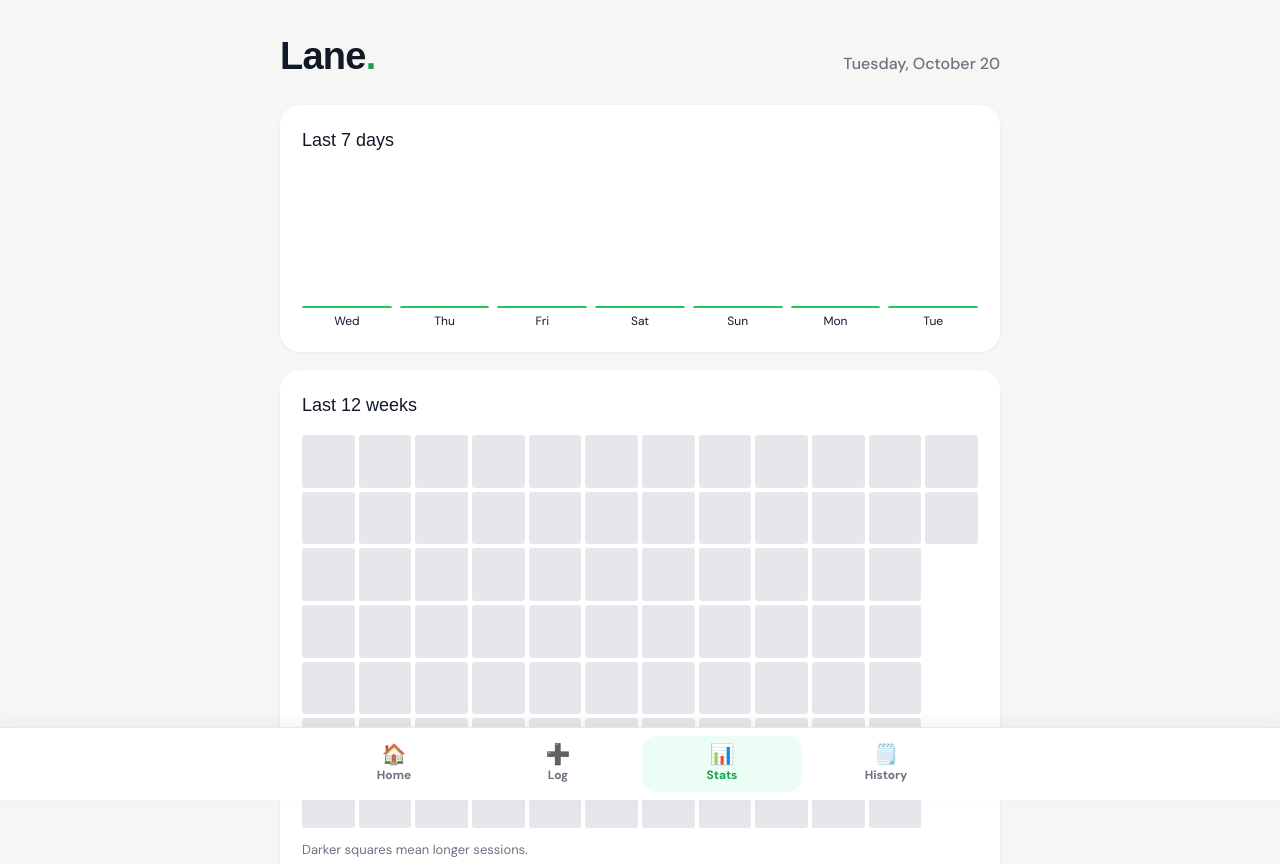
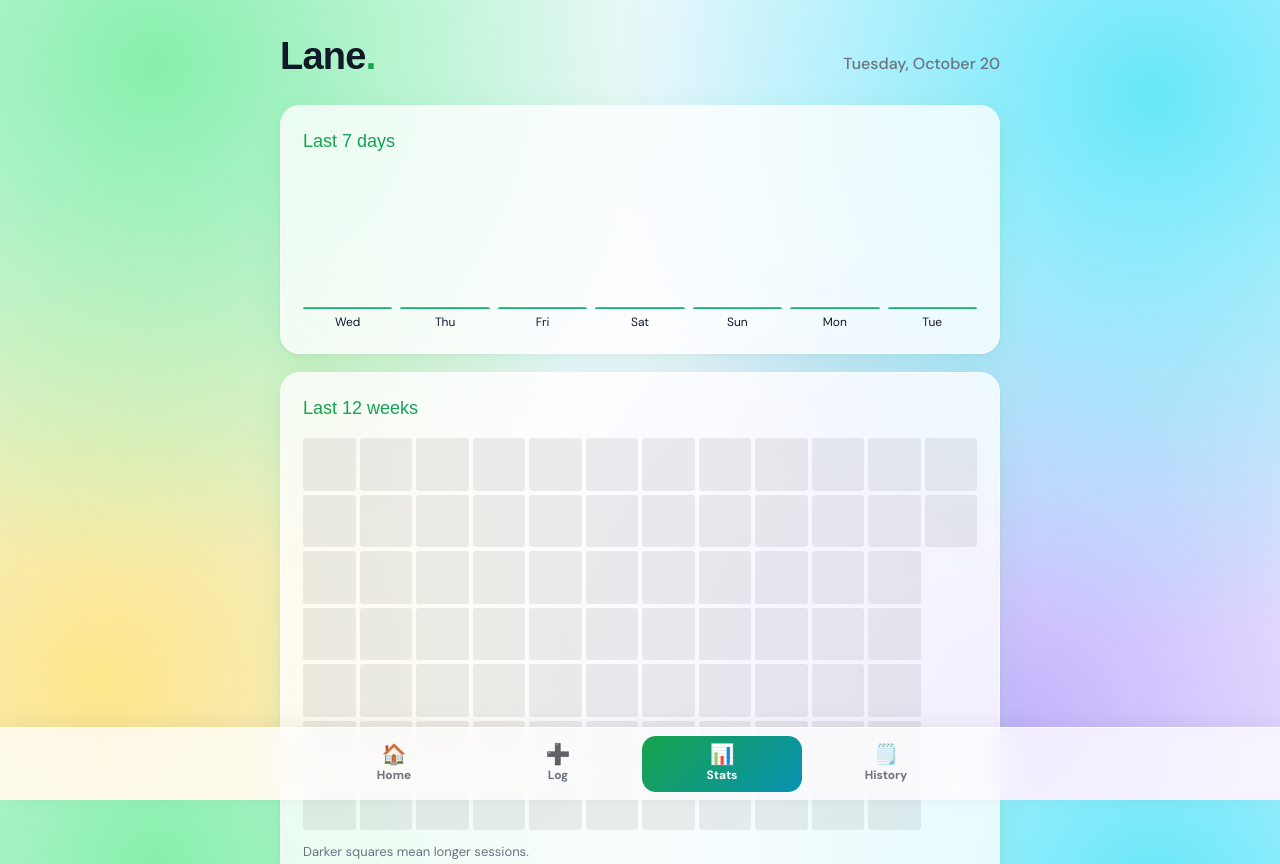
Before and after one commit to shanmugapriyasenthil004-afk/AADD_fitness_tracker_website, a website: page stats.html in a window 1280 px wide. Shown: the top 864 px of the page. Drawn offline with Linux system fonts and the light colour scheme; a web font is replaced by a local one.

Commit message:
Add files via upload

```diff
--- a/nav.css
+++ b/nav.css
@@ -9,7 +9,7 @@ body{padding-bottom:calc(84px + env(safe-area-inset-bottom))}
   position:fixed;left:0;right:0;bottom:0;z-index:20;
   display:flex;justify-content:center;gap:4px;
   padding:8px 12px calc(8px + env(safe-area-inset-bottom));
-  background:#fff;border-top:1px solid #e5e7eb;box-shadow:0 -4px 16px rgba(0,0,0,.05);
+  background:rgba(255,255,255,.75);backdrop-filter:blur(16px);-webkit-backdrop-filter:blur(16px);border-top:1px solid rgba(255,255,255,.8);box-shadow:0 -4px 20px rgba(0,0,0,.06);
 }
 .tabs a{
   flex:1;max-width:160px;display:flex;flex-direction:column;align-items:center;gap:2px;
@@ -17,15 +17,15 @@ body{padding-bottom:calc(84px + env(safe-area-inset-bottom))}
   color:#6b7280;font-size:12px;font-weight:700;transition:.15s;
 }
 .tabs a .ic{font-size:20px;line-height:1}
-.tabs a:hover{background:#f3f4f6}
-.tabs a.active{color:#16a34a;background:#ecfdf5}
+.tabs a:hover{background:rgba(255,255,255,.7)}
+.tabs a.active{color:#fff;background:linear-gradient(135deg,#16a34a,#0891b2)}
 
 /* charts / list */
 .bars{display:flex;align-items:flex-end;gap:8px;height:160px}
 .bar-col{flex:1;display:flex;flex-direction:column;align-items:center;justify-content:flex-end;height:100%;font-size:12px;gap:4px}
-.bar-col i{display:block;width:100%;background:#22c55e;border-radius:6px 6px 0 0;min-height:2px}
+.bar-col i{display:block;width:100%;background:linear-gradient(180deg,#22d3ee,#16a34a);border-radius:6px 6px 0 0;min-height:2px}
 .heat{display:grid;grid-template-rows:repeat(7,1fr);grid-auto-flow:column;gap:4px}
-.heat .cell{aspect-ratio:1;border-radius:3px;background:#e5e7eb}
+.heat .cell{aspect-ratio:1;border-radius:3px;background:rgba(0,0,0,.07)}
 .heat .l1{background:#bbf7d0}.heat .l2{background:#4ade80}.heat .l3{background:#16a34a}.heat .l4{background:#14532d}
 .list{list-style:none;padding:0;margin:0}
 .list li{display:flex;justify-content:space-between;gap:10px;padding:10px 0;border-bottom:1px solid #e5e7eb}
--- a/style.css
+++ b/style.css
@@ -1,11 +1,18 @@
 :root{
-  --bg:#f6f7f4; --card:#ffffff; --ink:#111827; --muted:#6b7280;
+  --bg:#eafff3; --card:rgba(255,255,255,.78); --ink:#111827; --muted:#6b7280;
   --line:#e5e7eb; --accent:#16a34a; --accent-ink:#052e16; --radius:20px;
 }
 *{box-sizing:border-box}
 html{-webkit-text-size-adjust:100%}
 body{
-  margin:0; background:var(--bg); color:var(--ink);
+  margin:0; color:var(--ink); min-height:100vh;
+  background:
+    radial-gradient(circle at 12% 8%, #86efac 0, transparent 38%),
+    radial-gradient(circle at 90% 12%, #67e8f9 0, transparent 40%),
+    radial-gradient(circle at 80% 90%, #c4b5fd 0, transparent 42%),
+    radial-gradient(circle at 8% 85%, #fde68a 0, transparent 40%),
+    linear-gradient(135deg,#ecfdf5,#eff6ff 50%,#fdf4ff);
+  background-attachment:fixed;
   font-family:'DM Sans',system-ui,sans-serif; font-size:16px; line-height:1.5;
 }
 
@@ -87,3 +94,19 @@ a{color:var(--accent)}
   form{grid-template-columns:1fr}
   .stats{gap:8px}
 }
+
+/* colorful glass look */
+.track-card,.stats div,.panel{
+  backdrop-filter:blur(14px); -webkit-backdrop-filter:blur(14px);
+  border:1px solid rgba(255,255,255,.7);
+  box-shadow:0 8px 30px rgba(34,197,94,.12), 0 2px 6px rgba(0,0,0,.04);
+}
+.track .lane{stroke:rgba(255,255,255,.7)}
+.track .prog{stroke:url(#grad)}
+.stats div:nth-child(1) b{color:#ea580c}
+.stats div:nth-child(2) b{color:#16a34a}
+.stats div:nth-child(3) b{color:#7c3aed}
+.panel h2{background:linear-gradient(90deg,#16a34a,#0891b2);-webkit-background-clip:text;background-clip:text;color:transparent}
+button[type=submit]{background:linear-gradient(135deg,#16a34a,#0891b2)}
+button[type=submit]:hover{background:linear-gradient(135deg,#15803d,#0e7490)}
+input{background:rgba(255,255,255,.85)}
```
Also changed, not shown: index.html (+1 -0 lines).
